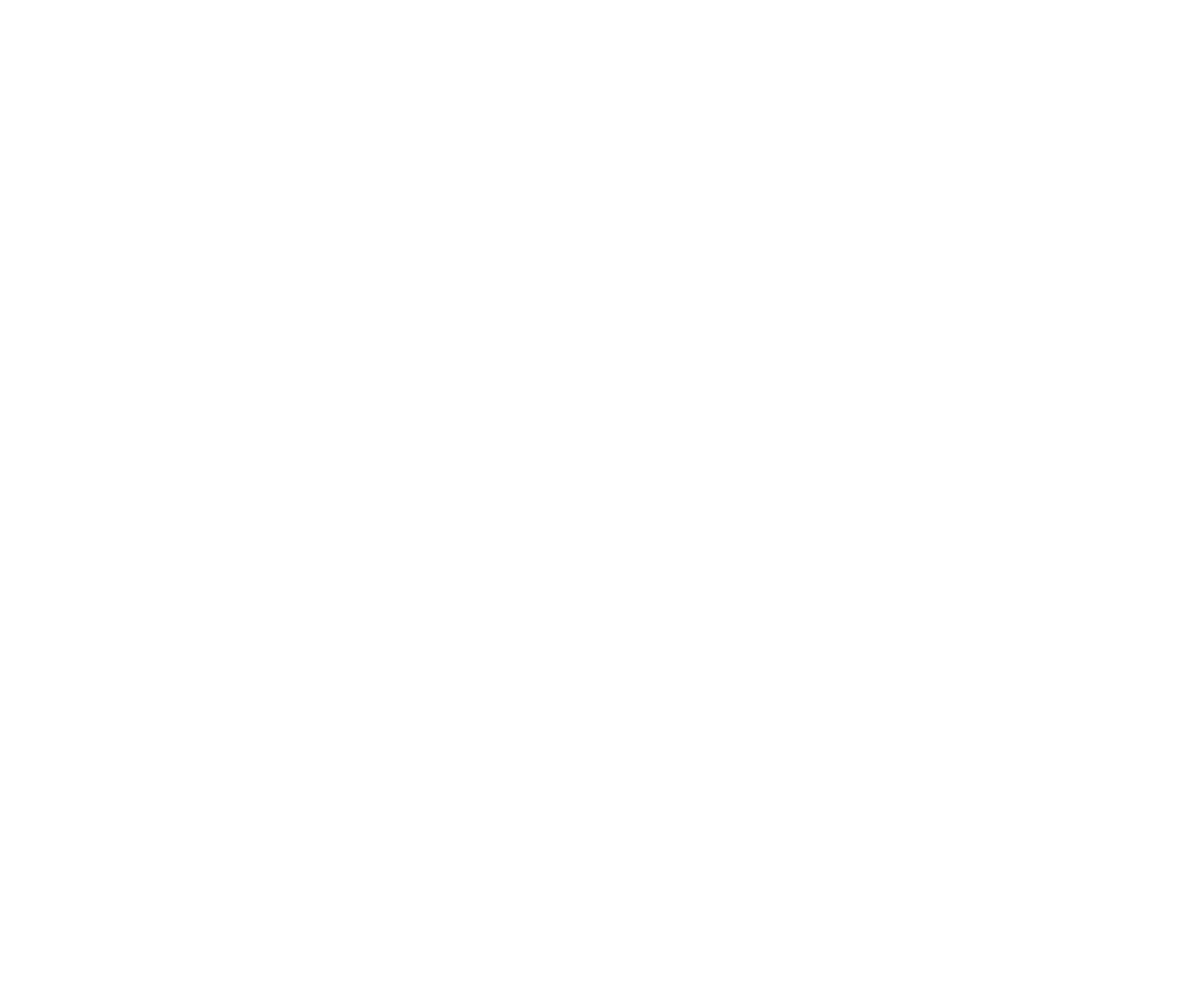
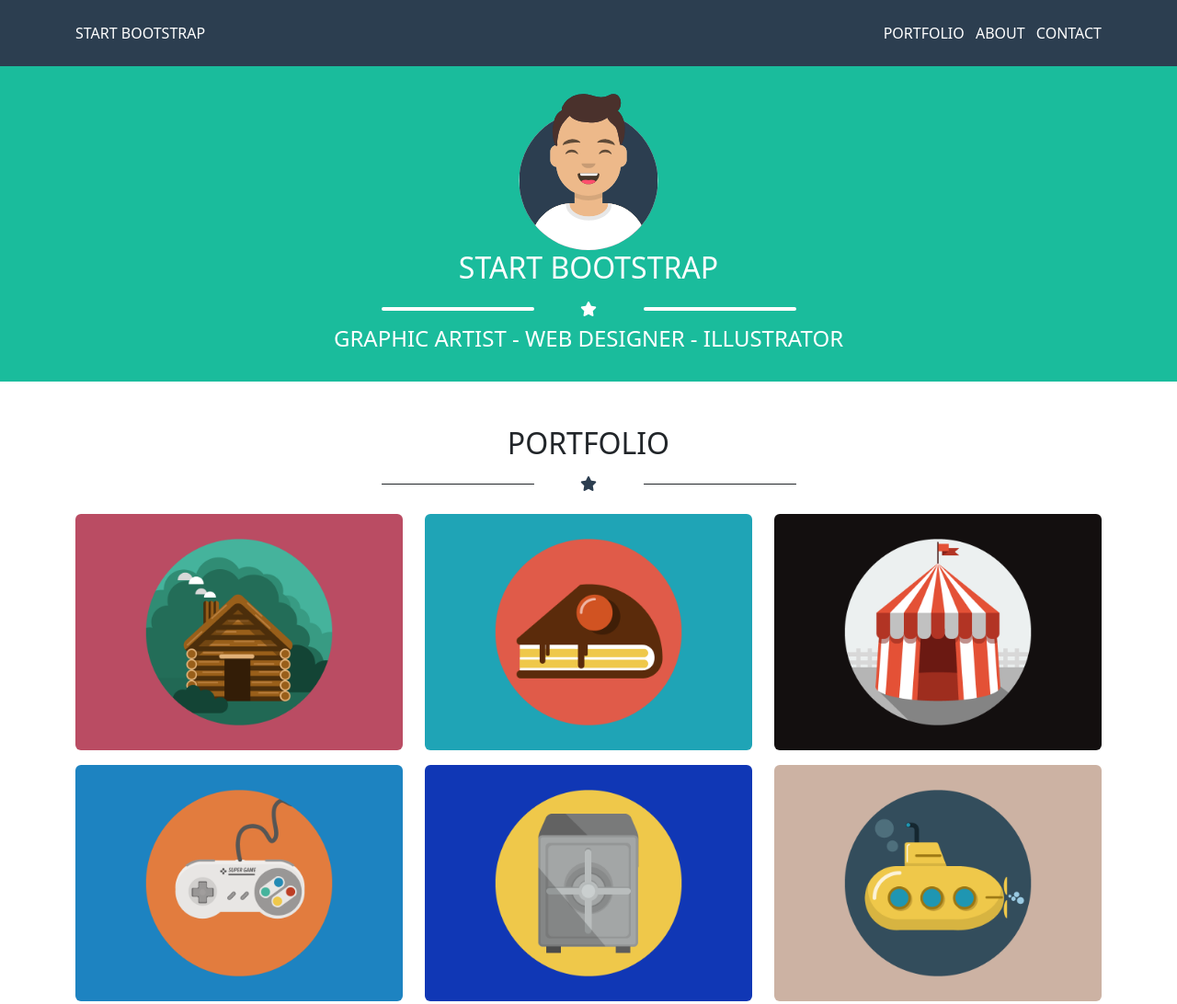
Before and after one commit to nicolabzz/html-css-bootstrap-freelancer, a plain HTML site: page index.html in a window 1280 px wide. Shown: the whole page at 92% size. Before the commit the page ends 800 px from the top, so only its background shows below. Drawn offline with nearby package versions, Linux system fonts and the light colour scheme.

Commit message:
3th section done

```diff
--- a/css/style.css
+++ b/css/style.css
@@ -0,0 +1,22 @@
+/* header */
+.ms_bghead {
+    background-color: #2C3E50;
+}
+
+.ms_gbstart {
+    background-color: #1ABC9C;
+}
+
+/* colors */
+.ms_text_2CE50 {
+    color: #2C3E50;
+}
+
+.ms_hr_2CE50 {
+    background-color:#2C3E50;
+}
+
+/* stuffs */
+.xx-large{
+    font-size: xx-large;
+}
--- a/index.html
+++ b/index.html
@@ -6,6 +6,9 @@
     <meta name="viewport" content="width=device-width, initial-scale=1.0">
 
     <link rel="stylesheet" href="css/style.css">
+
+    <!-- fontawesome -->
+    <script src="https://kit.fontawesome.com/2e68396fad.js" crossorigin="anonymous"></script>
 
     <!-- CSS only -->
     <link href="https://cdn.jsdelivr.net/npm/bootstrap@5.2.2/dist/css/bootstrap.min.css" rel="stylesheet" integrity="sha384-Zenh87qX5JnK2Jl0vWa8Ck2rdkQ2Bzep5IDxbcnCeuOxjzrPF/et3URy9Bv1WTRi" crossorigin="anonymous">
@@ -16,6 +19,92 @@
     <title>Boostrap Fteelancer</title>
 </head>
 <body>
+    <!-- header -->
+    <header class="ms_bghead">
+        <div class="container">
+            <div class="row justify-content-between pb-4 pt-4 align-items-center">
+
+                <div class="col-6 box text-white">
+                <a href="" class="text-white text-decoration-none"> START BOOTSTRAP </a>
+                </div>
+
+                <div class="col-5 box text-center d-flex align-items-center justify-content-end">
+                    <ul class="list-inline list-unstyled d-none d-sm-none d-md-block" style="margin-bottom: 0">
+                        <li class="list-inline-item"><a href="" class="text-white text-decoration-none">PORTFOLIO</a></li>
+                        <li class="list-inline-item"><a href="" class="text-white text-decoration-none">ABOUT</a></li>
+                        <li class="list-inline-item"><a href="" class="text-white text-decoration-none">CONTACT</a></li>
+                    </ul>
+                    <a href="" class="text-gray border border-white pe-2 ps-2 fs-3 rounded d-sm-block d-md-none"><i class="fa-solid fa-bars"></i></a>
+                </div>
+            </div>
+        </div>
+    </header>
+
+    <!-- secons section -->
+    <section class="ms_gbstart pb-4 pt-4">
+        <div class="container">
+            <div class="row text-center text-white d-flex justify-content-center">
+
+                <div class="col-6 col-sm-6 col-md-2">
+                    <img src="bootstrap_freelancer/img/avatar.svg" alt="" class="img-fluid">
+                </div>
+
+                <div class="col-12">
+                    <h1 class="xx-large">START BOOTSTRAP</h1>
+                </div>
+
+                <div class="col-12">
+                    <div class="row d-flex justify-content-center align-items-center">
+                        <div class="col-2 col-offset-5">
+                            <hr class="border border-white border-2 opacity-100 rounded-pill">
+                        </div>
+                        <div class="col-1">
+                            <i class="fa-solid fa-star text-white"></i>
+                        </div>
+                        <div class="col-2">
+                            <hr class="border border-white border-2 opacity-100 rounded-pill">
+                        </div>
+                    </div>
+                </div>
+
+                <div class="col-12">
+                    <h4 class="text-white">GRAPHIC ARTIST - WEB DESIGNER - ILLUSTRATOR</h4>
+                </div>
+
+            </div>
+        </div>
+    </section>
+
+    <!-- third section -->
+    <section>
+        <div class="container pt-5 pb-5">
+            <h2 class="text-center">PORTFOLIO</h2>
+
+            <div class="col-12 mb-3">
+                <div class="row justify-content-center align-items-center">
+                    <div class="col-2 col-offset-5">
+                        <hr class="ms_hr_2CE50 opacity-100 rounded-pill">
+                    </div>
+                    <div class="col-1 text-center">
+                        <i class="fa-solid fa-star ms_text_2CE50"></i>
+                    </div>
+                    <div class="col-2">
+                        <hr class="ms_hr_2CE50 opacity-100 rounded-pill">
+                    </div>
+                </div>
+            </div>
+
+            <div class="row">
+                <div class="col-sm-12 col-md-6 col-lg-4 mb-3"><img src="bootstrap_freelancer/img/cabin.png" alt="" class="img-fluid rounded"></div>
+                <div class="col-sm-12 col-md-6 col-lg-4 mb-3"><img src="bootstrap_freelancer/img/cake.png" alt="" class="img-fluid rounded"></div>
+                <div class="col-sm-12 col-md-6 col-lg-4 mb-3"><img src="bootstrap_freelancer/img/circus.png" alt="" class="img-fluid rounded"></div>
+                <div class="col-sm-12 col-md-6 col-lg-4 mb-3"><img src="bootstrap_freelancer/img/game.png" alt="" class="img-fluid rounded"></div>
+                <div class="col-sm-12 col-md-6 col-lg-4 mb-3"><img src="bootstrap_freelancer/img/safe.png" alt="" class="img-fluid rounded"></div>
+                <div class="col-sm-12 col-md-6 col-lg-4 mb-3"><img src="bootstrap_freelancer/img/submarine.png" alt="" class="img-fluid rounded"></div>
+            </div>
+        </div>
+    </section>
+
 
 </body>
 </html>
```
